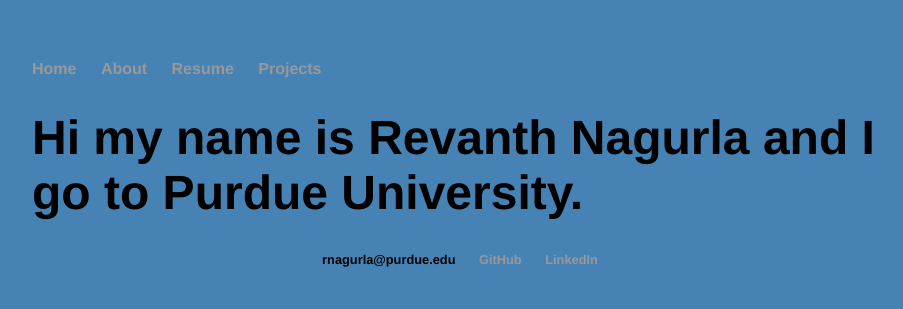
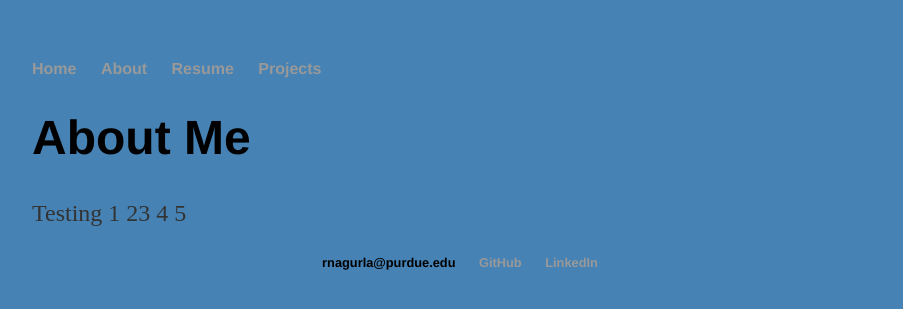
Before and after one commit to rnagurla/rnagurla.github.io, a Jekyll site: the page built from About/index.html, in a window 1280 px wide. Shown: the top 309 px of the page, without its empty margins (160-1063 px from the left). Built offline with Jekyll 4.4.1, drawn with Linux system fonts in a browser that asks for light colours.

Commit message:
Update index.html

```diff
--- a/About/index.html
+++ b/About/index.html
@@ -2,4 +2,5 @@
 layout: default
 title: About
 ---
-<h1>Hi my name is Revanth Nagurla and I go to Purdue University.</h1>
+<h1>About Me</h1>
+<p>Testing 1 23 4 5</p>
```
